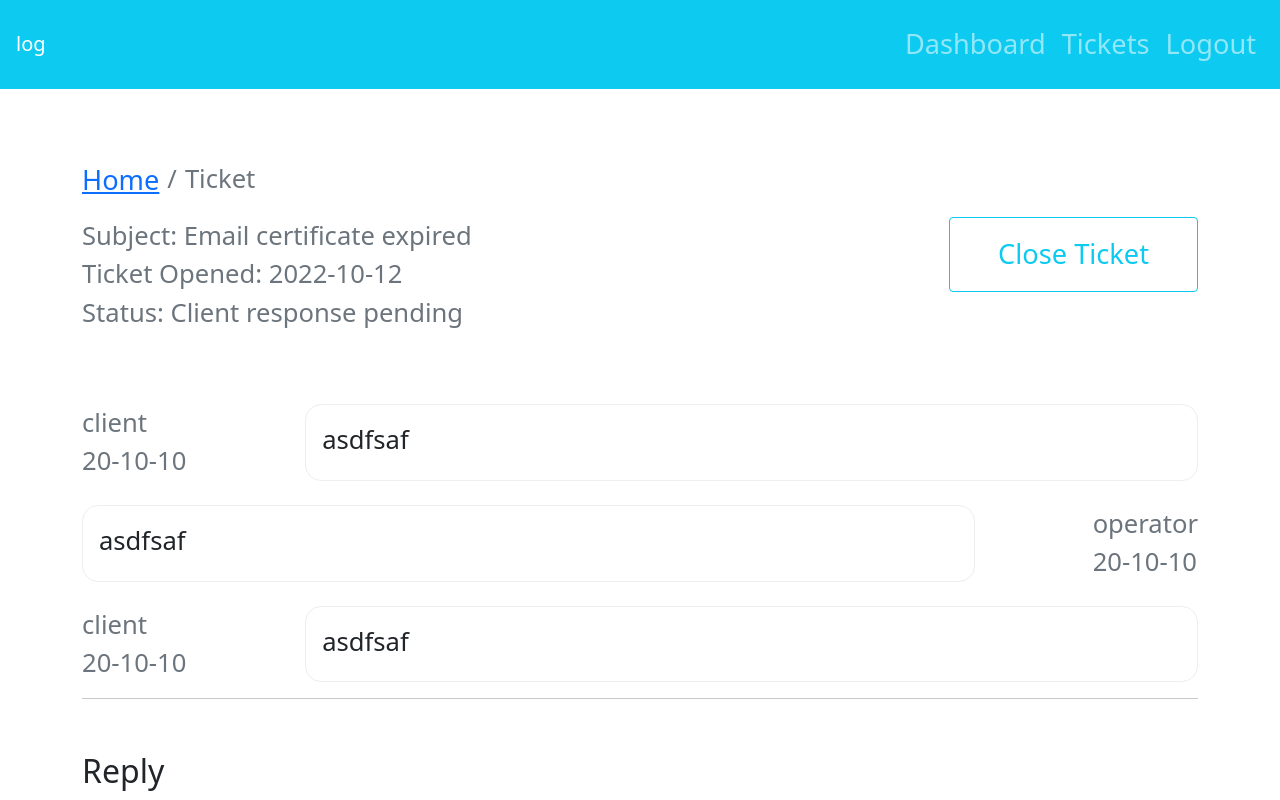
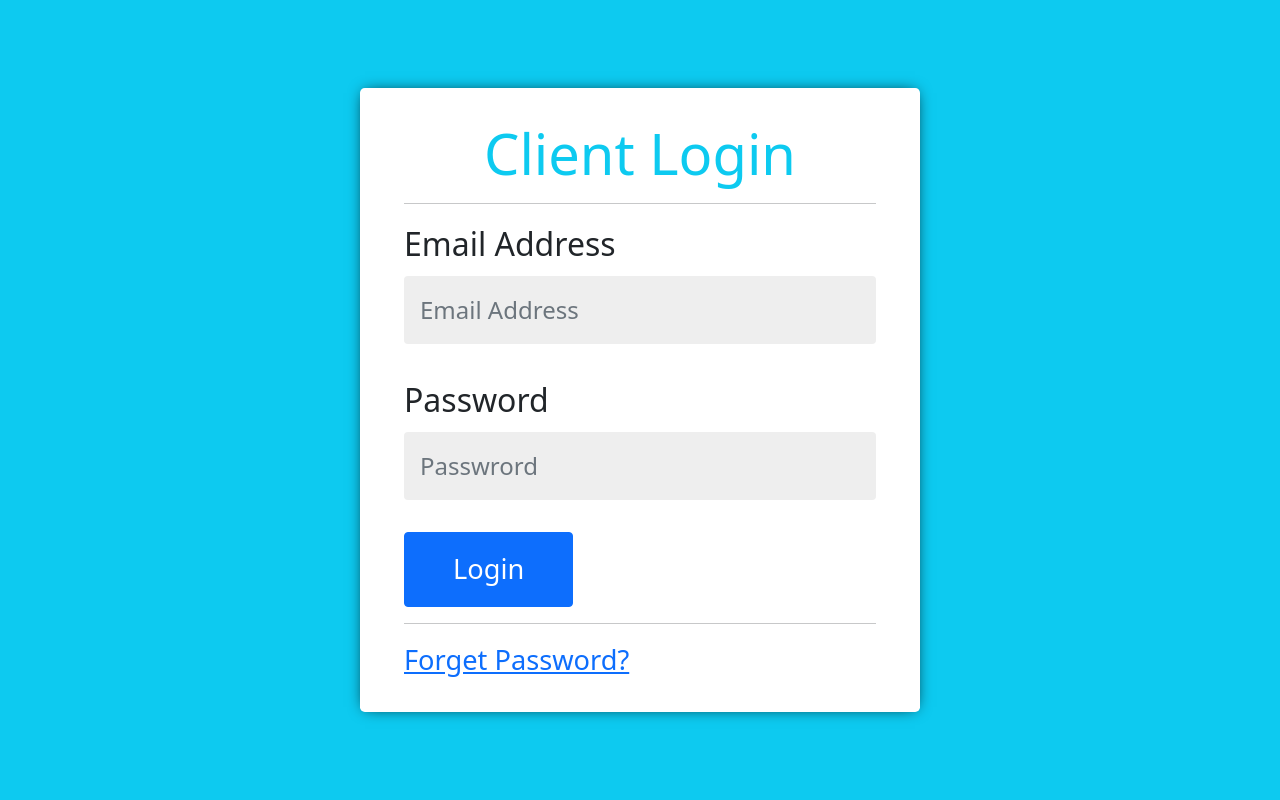
Before and after one commit to sunnatganiev/crm-frontend, a React (Create React App) app: page / in a window 1280 px wide. Shown: the top 800 px of the page. Built offline with nearby package versions, Linux system fonts and the light colour scheme; the HTML template or start-up script is replaced by a standard one.

Commit message:
react-router-dom added

```diff
--- a/package.json
+++ b/package.json
@@ -12,6 +12,8 @@
     "react": "^17.0.2",
     "react-bootstrap": "^2.1.2",
     "react-dom": "^17.0.2",
+    "react-router-bootstrap": "^0.25.0",
+    "react-router-dom": "^5.3.0",
     "react-scripts": "5.0.0",
     "swiper": "^8.0.7",
     "web-vitals": "^2.1.4"
--- a/src/App.js
+++ b/src/App.js
@@ -1,4 +1,6 @@
+import { BrowserRouter as Router, Switch, Route, Link } from "react-router-dom";
 import "./App.scss";
+import PrivateRoute from "./components/private-route/PrivateRoute.comp";
 import DefaultLayout from "./layout/DefaultLayout";
 import Dashboard from "./pages/dashboard/Dashboard.page";
 import Entry from "./pages/entry/Entry.page";
@@ -9,14 +11,20 @@ import Ticket from "./pages/ticket/Ticket.page";
 function App() {
   return (
     <div className="App">
-      {/* <Entry /> */}
+      <Router>
+        <Switch>
+          <Route exact path='/'><Entry /></Route>
 
-      <DefaultLayout>
-        {/* <Dashboard /> */}
-        {/* <AddTicket /> */}
-        {/* <TicketLists /> */}
-        <Ticket />
-      </DefaultLayout>
+          <PrivateRoute path='/dashboard'><Dashboard /></PrivateRoute>
+          <PrivateRoute path='/add-ticket'><AddTicket /></PrivateRoute>
+          <PrivateRoute path='/tickets'><TicketLists /></PrivateRoute>
+          <PrivateRoute path='/ticket/:tId'><Ticket /></PrivateRoute>
+
+
+
+
+        </Switch>
+      </Router>
     </div>
   );
 }
--- a/src/components/message-history/MessageHistory.comp.js
+++ b/src/components/message-history/MessageHistory.comp.js
@@ -1,5 +1,6 @@
 import { PropTypes } from 'prop-types'
 const MessageHistory = ({ msg }) => {
+
     return msg ?
         msg.map((row, i) => <div className='message-history mt-4' key={i}>
             <div className="send font-weight-bold text-secondary">
--- /dev/null
+++ b/src/components/private-route/PrivateRoute.comp.js
@@ -0,0 +1,18 @@
+import { Route, Redirect } from 'react-router-dom'
+import DefaultLayout from '../../layout/DefaultLayout'
+
+const isAuth = true
+const PrivateRoute = ({ children, ...rest }) => {
+    return (
+        <Route
+            {...rest}
+            render={() => isAuth ?
+                <DefaultLayout>
+                    {children}
+                </DefaultLayout>
+                : <Redirect to='/' />}
+        />
+    )
+}
+
+export default PrivateRoute
--- a/src/components/ticket-table/TicketTable.comp.js
+++ b/src/components/ticket-table/TicketTable.comp.js
@@ -1,6 +1,7 @@
 import React from "react";
 import { PropTypes } from 'prop-types'
 import { Table } from "react-bootstrap";
+import { Link } from "react-router-dom";
 
 const TicketTable = ({ tickets }) => {
   return (
@@ -16,7 +17,11 @@ const TicketTable = ({ tickets }) => {
       <tbody>
         {tickets.length ? tickets.map(row => <tr key={row.id}>
           <td>{row.id}</td>
-          <td>{row.subject}</td>
+          <td>
+            <Link to={`/ticket/${row.id}`}>
+              {row.subject}
+            </Link>
+          </td>
           <td>{row.status}</td>
           <td>{row.addedAt}</td>
         </tr>) : <tr>
--- a/src/layout/partials/Header.comp.js
+++ b/src/layout/partials/Header.comp.js
@@ -1,16 +1,32 @@
 import React from "react";
 import { Navbar, Nav } from "react-bootstrap";
+import { LinkContainer } from "react-router-bootstrap";
+import { useHistory } from "react-router-dom";
 
 export const Header = () => {
+  const history = useHistory()
+
+  const logMeOut = () => {
+    history.push('/')
+  }
   return (
     <Navbar collapseOnSelect bg="info" variant="dark" expand="sm" className="p-3">
-      <Navbar.Brand>log</Navbar.Brand>
+      <LinkContainer to='/'>
+        <Navbar.Brand>
+          CRM TICKETS
+        </Navbar.Brand>
+      </LinkContainer>
       <Navbar.Toggle aria-controls="basic-navbar-nav"></Navbar.Toggle>
+
       <Navbar.Collapse id="basic-navbar-nav">
         <Nav className="ms-auto">
-          <Nav.Link href="/dashboard">Dashboard</Nav.Link>
-          <Nav.Link href="/dashboard">Tickets</Nav.Link>
-          <Nav.Link href="/dashboard">Logout</Nav.Link>
+          <LinkContainer to="/dashboard">
+            <Nav.Link >Dashboard</Nav.Link>
+          </LinkContainer>
+          <LinkContainer to="/tickets">
+            <Nav.Link >Tickets</Nav.Link>
+          </LinkContainer>
+          <Nav.Link onClick={logMeOut}>Logout</Nav.Link>
         </Nav>
       </Navbar.Collapse>
     </Navbar>
--- a/src/pages/dashboard/Dashboard.page.js
+++ b/src/pages/dashboard/Dashboard.page.js
@@ -3,6 +3,7 @@ import { Container, Row, Col, Button } from "react-bootstrap";
 import TicketTable from "../../components/ticket-table/TicketTable.comp";
 import tickets from '../../assets/data/dummy-tickets.json'
 import PageBreadcrumb from "../../components/breadcrumb/Breadcrumb";
+import { LinkContainer } from "react-router-bootstrap";
 
 const Dashboard = () => {
   return (
@@ -14,12 +15,15 @@ const Dashboard = () => {
       </Row>
       <Row>
         <Col className="text-center mt-5 mb-2">
-          <Button
-            variant="info"
-            style={{ fontSize: "2rem", padding: "10px 30px", color: "#fff" }}
-          >
-            Add New Ticket
-          </Button>
+          <LinkContainer to="/add-ticket">
+            <Button
+              variant="info"
+              className="text-light"
+            >
+              Add New Ticket
+            </Button>
+          </LinkContainer>
+
         </Col>
       </Row>
       <Row>
--- a/src/pages/ticket-listing/TicketLists.page.js
+++ b/src/pages/ticket-listing/TicketLists.page.js
@@ -4,6 +4,7 @@ import PageBreadcrumb from '../../components/breadcrumb/Breadcrumb'
 import SearchForm from '../../components/search-form/SearchForm.comp'
 import TicketTable from '../../components/ticket-table/TicketTable.comp'
 import tickets from '../../assets/data/dummy-tickets.json'
+import { LinkContainer } from 'react-router-bootstrap'
 
 const TicketLists = () => {
 
@@ -34,7 +35,9 @@ const TicketLists = () => {
             </Row>
             <Row className='mt-4'>
                 <Col>
-                    <Button variant='info' className='text-light'>Add New Ticket</Button>
+                    <LinkContainer to="/add-ticket">
+                        <Button variant='info' className='text-light'>Add New Ticket</Button>
+                    </LinkContainer>
                 </Col>
                 <Col className='text-right'>
                     <SearchForm
--- a/src/pages/ticket/Ticket.page.js
+++ b/src/pages/ticket/Ticket.page.js
@@ -3,14 +3,18 @@ import PageBreadcrumb from "../../components/breadcrumb/Breadcrumb"
 import tickets from '../../assets/data/dummy-tickets.json'
 import MessageHistory from "../../components/message-history/MessageHistory.comp"
 import UpdateTicket from "../../components/update-ticket/UpdateTicket.comp"
-import { useState } from "react"
-import { useEffect } from "react"
+import { useState, useEffect } from "react"
+import { useParams } from "react-router-dom"
 
-const ticket = tickets[0]
 const Ticket = () => {
+    const { tId } = useParams()
+
     const [message, setMessage] = useState('')
+    const [ticket, setTicket] = useState('')
 
-    useEffect(() => { }, [message])
+    useEffect(() => {
+        setTicket(tickets.find(tick => tick.id === +tId))
+    }, [message, tId])
 
     const handleOnChange = e => {
         setMessage(e.target.value)
@@ -21,6 +25,7 @@ const Ticket = () => {
     }
 
     return (
+
         <Container>
             <Row>
                 <Col>
@@ -39,7 +44,7 @@ const Ticket = () => {
             </Row>
             <Row className="mt-5">
                 <Col>
-                    <MessageHistory msg={ticket.history} />
+                    {ticket.history && <MessageHistory msg={ticket.history} />}
                 </Col>
             </Row>
             <hr />
```
Also changed, not shown: 1 other file (tests, documents, lock files or other folders).
